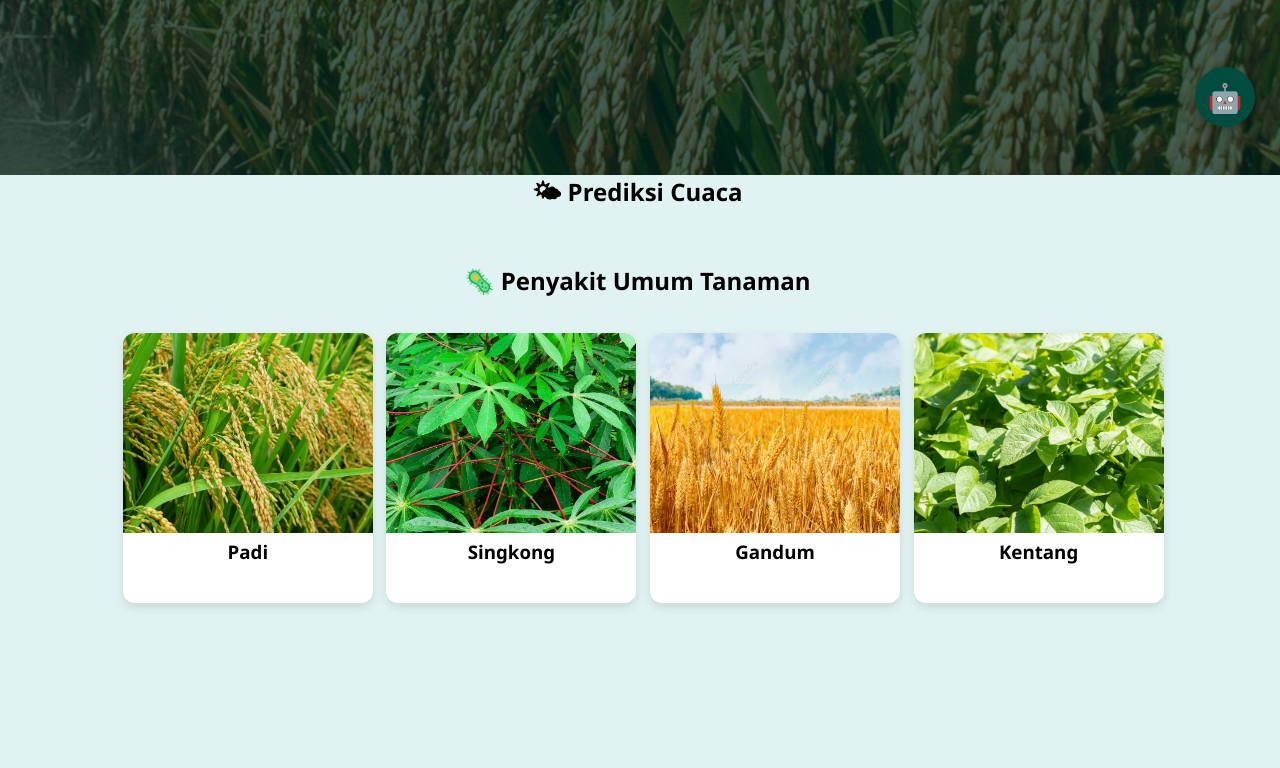
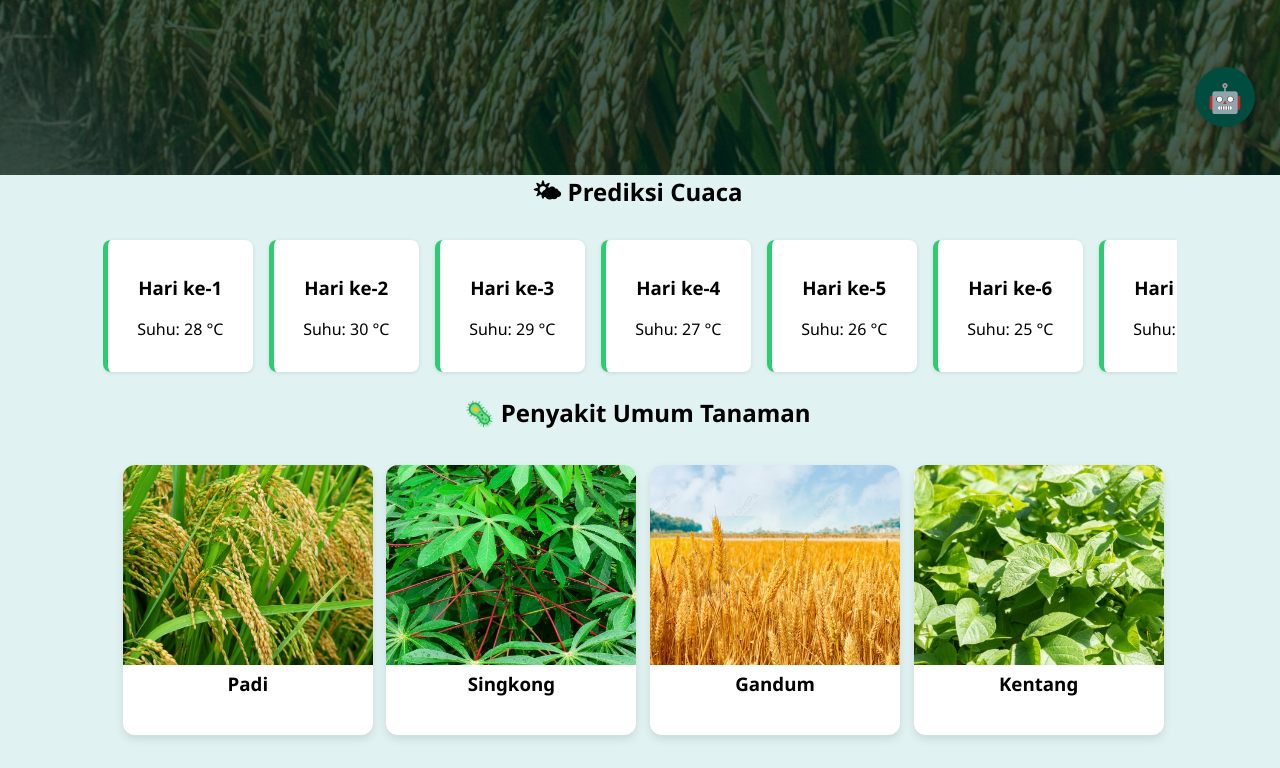
Before and after one commit to Sintasitinuriah/AgroVA-App, a Flask app: page / in a window 1280 px wide. Shown: the part 648-1416 px from the top of the page. Before the commit the page ends 1255 px from the top, so only its background shows below. Run offline with Flask 3, Linux system fonts and the light colour scheme; the visitor is signed in with stand-in values (Sample User, id 1).

Commit message:
update dashboard.html

```diff
--- a/templates/dashboard.html
+++ b/templates/dashboard.html
@@ -126,7 +126,30 @@
 </main>
 
 <script>
-    // Simulasi data cuaca - kamu bisa ganti dengan API
+    const fallbackWeatherData = [
+    { day: 1, temperature: 28 },
+    { day: 2, temperature: 30 },
+    { day: 3, temperature: 29 },
+    { day: 4, temperature: 27 },
+    { day: 5, temperature: 26 },
+    { day: 6, temperature: 25 },
+    { day: 7, temperature: 28 },
+  ];
+
+  const forecastContainer = document.getElementById('weather-forecast');
+
+  // Periksa apakah kontainer kosong (berarti backend gagal mengisi)
+  if (forecastContainer.children.length === 0) {
+    fallbackWeatherData.forEach(item => {
+      const card = document.createElement('div');
+      card.className = 'weather-card';
+      card.innerHTML = `
+        <h3>Hari ke-${item.day}</h3>
+        <p>Suhu: ${item.temperature} °C</p>
+      `;
+      forecastContainer.appendChild(card);
+    });
+  }
 
   function showDisease(tanaman) {
     const detail = document.getElementById("disease-detail");
```
